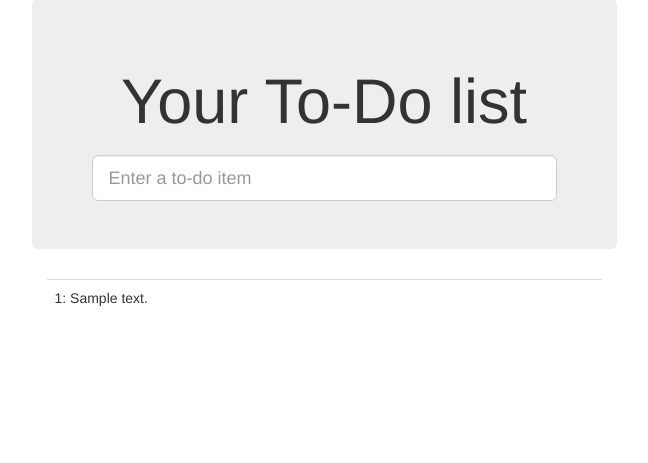
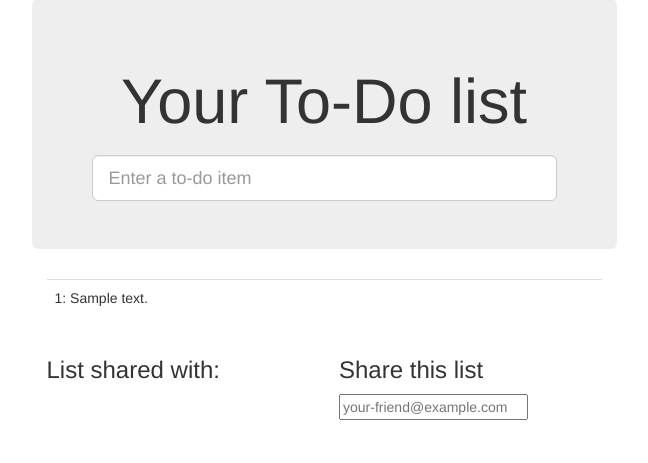
Before and after one commit to sbazarbay/tdd-django1.11, a Django app: page /lists/1/ in a window 1280 px wide. Shown: the part 73-536 px from the top of the page, without its empty margins (316-964 px from the left). Run offline with Django 3.2, Linux system fonts and the light colour scheme; tables that the repository leaves empty hold one stand-in row (values such as "Sample post"); some libraries are stand-ins or nearby versions.

Commit message:
Added list sharing functionality, tests are now passing

```diff
--- a/functional_tests/base.py
+++ b/functional_tests/base.py
@@ -9,8 +9,7 @@
 
 from functional_tests.management.commands.create_session import \
     create_pre_authenticated_session
-from functional_tests.server_tools import (create_session_on_server,
-                                           reset_database)
+from functional_tests.server_tools import create_session_on_server, reset_database
 
 MAX_WAIT = 10
 SCREEN_DUMP_LOCATION = os.path.join(
--- a/functional_tests/management/commands/create_session.py
+++ b/functional_tests/management/commands/create_session.py
@@ -1,6 +1,5 @@
 from django.conf import settings
-from django.contrib.auth import (BACKEND_SESSION_KEY, SESSION_KEY,
-                                 get_user_model)
+from django.contrib.auth import BACKEND_SESSION_KEY, SESSION_KEY, get_user_model
 from django.contrib.sessions.backends.db import SessionStore
 from django.core.management.base import BaseCommand, CommandParser
 
--- a/functional_tests/test_sharing.py
+++ b/functional_tests/test_sharing.py
@@ -1,5 +1,3 @@
-from unittest import skip
-
 from selenium import webdriver
 
 from functional_tests.base import FunctionalTest
@@ -15,7 +13,6 @@
 
 
 class SharingTest(FunctionalTest):
-    @skip
     def test_can_share_a_list_with_another_user(self):
         # Edith is a logged-in user
         self.create_pre_authenticated_session("edith@example.com")
--- a/lists/models.py
+++ b/lists/models.py
@@ -5,6 +5,9 @@
 
 class List(models.Model):
     owner = models.ForeignKey(settings.AUTH_USER_MODEL, blank=True, null=True)
+    shared_with = models.ManyToManyField(
+        settings.AUTH_USER_MODEL, blank=True, related_name="shared_lists"
+    )
 
     def get_absolute_url(self):
         return reverse("view_list", args=[self.id])
--- a/lists/templates/base.html
+++ b/lists/templates/base.html
@@ -79,6 +79,15 @@
       </div>
     </div>
 
+    <div class="row">
+      <div class="col-md-3 col-md-offset-3">
+        {% block share_list %}{% endblock share_list %}
+      </div>
+      <div class="col-md-6">
+        {% block share_form %}{% endblock share_form %}
+      </div>
+    </div>
+
   </div>
 
   <script src="/static/jquery-3.3.1.min.js"></script>
--- a/lists/templates/list.html
+++ b/lists/templates/list.html
@@ -5,9 +5,29 @@
 {% block form_action %}{% url 'view_list' list.id %}{% endblock form_action %}
 
 {% block table %}
+  {% if list.owner %}
+    <h3 id="id_list_owner">{{ list.owner.email }}</h3>
+  {% endif %}
   <table id="id_list_table" class="table">
     {% for item in list.item_set.all %}
       <tr><td>{{ forloop.counter }}: {{ item.text }}</td></tr>
     {% endfor %}
   </table>
 {% endblock table %}
+
+{% block share_list %}
+<h3>List shared with:</h3>
+<ul>
+  {% for sharee in list.shared_with.all %}
+    <li class="list-sharee">{{ sharee.email }}</li>
+  {% endfor %}
+</ul>
+{% endblock share_list %}
+
+{% block share_form %}
+<h3>Share this list</h3>
+<form method="post" action="{% url 'share_list' list.id %}">
+  {% csrf_token %}
+  <input type="text" name="sharee" placeholder="your-friend@example.com">
+</form>
+{% endblock share_form %}
--- a/lists/urls.py
+++ b/lists/urls.py
@@ -6,4 +6,5 @@
     url(r"^new$", views.new_list, name="new_list"),
     url(r"^(\d+)/$", views.view_list, name="view_list"),
     url(r"^users/(.+)/$", views.my_lists, name="my_lists"),
+    url(r"^(\d+)/share$", views.share_list, name="share_list"),
 ]
--- a/lists/views.py
+++ b/lists/views.py
@@ -35,3 +35,13 @@
 def my_lists(request, email):
     owner = User.objects.get(email=email)
     return render(request, "my_lists.html", {"owner": owner})
+
+
+def share_list(request: WSGIRequest, list_id):
+    user_email = request.POST.get("sharee")
+    list_: List = List.objects.get(pk=list_id)
+    if request.method == "POST" and user_email:
+        user = User.objects.get(email=user_email)
+        list_.shared_with.add(user)
+
+    return redirect(list_)
```
Also changed, not shown: functional_tests/pages/list_page.py (+5 -2 lines), lists/templates/my_lists.html (+8 -0 lines), lists/tests/test_forms.py (+2 -2 lines), lists/tests/test_models.py (+6 -0 lines), lists/tests/test_views.py (+19 -4 lines), .isort.cfg (added), lists/migrations/0007_list_shared_with.py (added).
